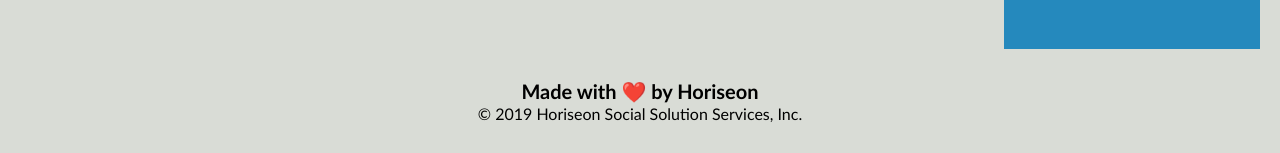
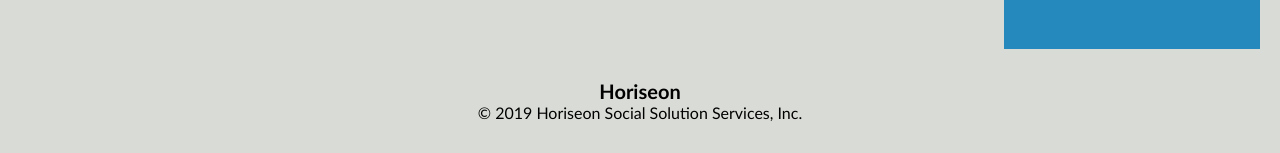
Before and after one commit to georgeionite/Improved-Search-Engine-Horiseon, a plain HTML site: page index.html in a window 1280 px wide. Shown: the part 1870-2023 px from the top of the page. Drawn offline with Linux system fonts and the light colour scheme.

Commit message:
Added title to html

```diff
--- a/index.html
+++ b/index.html
@@ -4,7 +4,7 @@
 <head>
     <meta charset="UTF-8" />
     <link rel="stylesheet" href="./assets/css/style.css">
-    <title>Horiseon Homepage</title>
+    <title>Horiseon Homepage Marketing Optimization</title>
 </head>
 
 <body>
@@ -72,7 +72,7 @@
         </div>
     </div>
     <div class="footer">
-        <h2>Made with ❤️️ by Horiseon</h2>
+        <h2>Horiseon</h2>
         <p>
             &copy; 2019 Horiseon Social Solution Services, Inc.
         </p>
```
